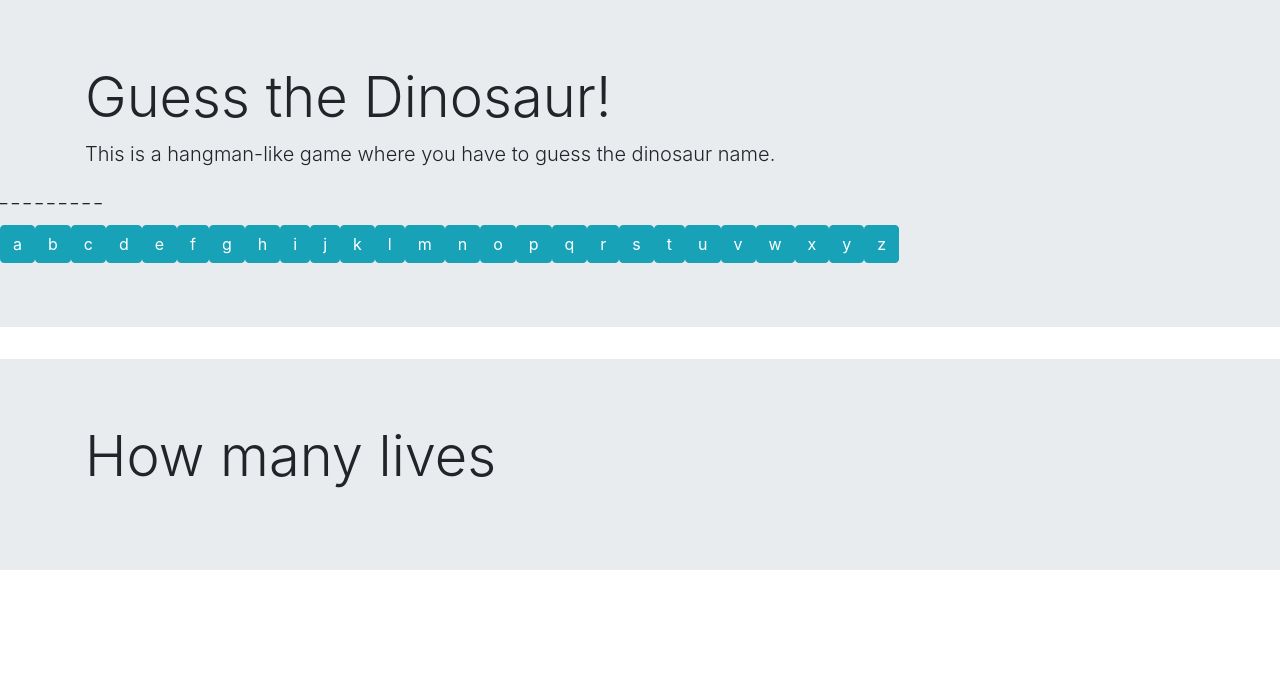
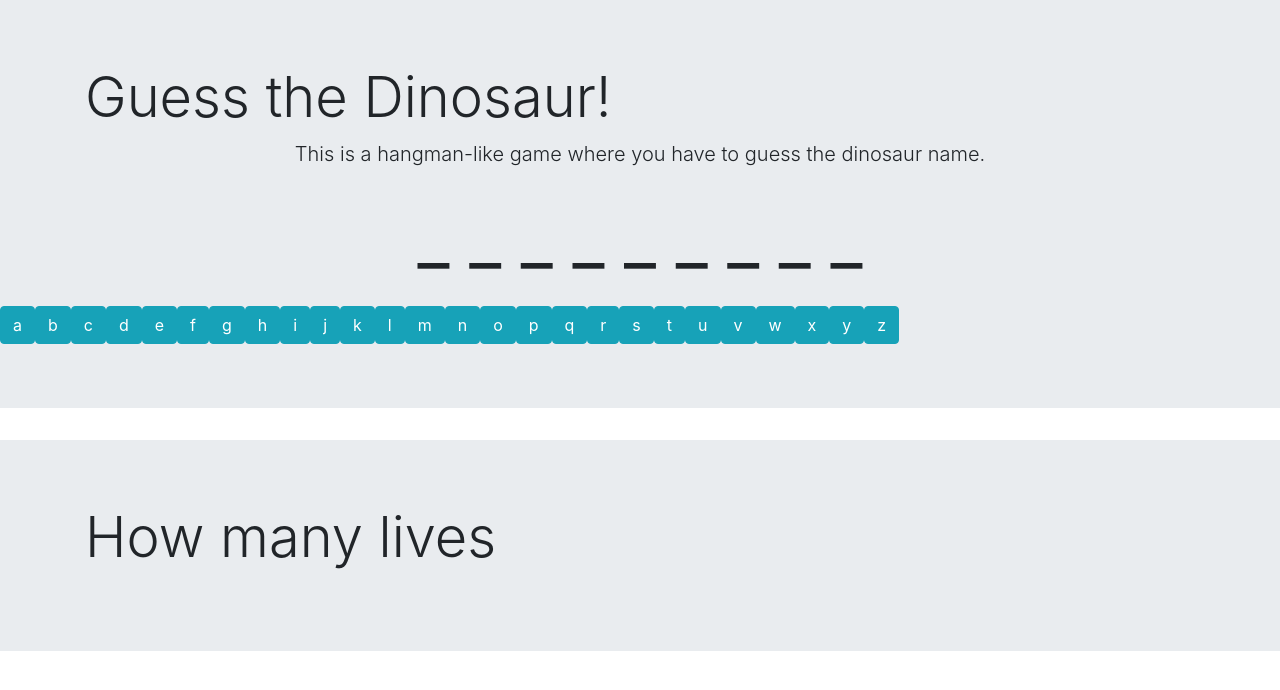
Before and after one commit to Lindca/WordGuessGame, a plain HTML site: page index.html in a window 1280 px wide. Drawn offline with nearby package versions, Linux system fonts and the light colour scheme; a web font is replaced by a local one.

Commit message:
centered

```diff
--- a/assets/css/style.css
+++ b/assets/css/style.css
@@ -7,3 +7,14 @@ header{
     text-align: center;
     margin: 20px auto;
 }
+p{
+    text-align: center;
+    font-size: 70px;
+}
+.btn{margin: 0 auto;
+    align-content: center;
+
+}
+.btn-info{margin: 0 auto;
+    align-content: center;
+}
```
